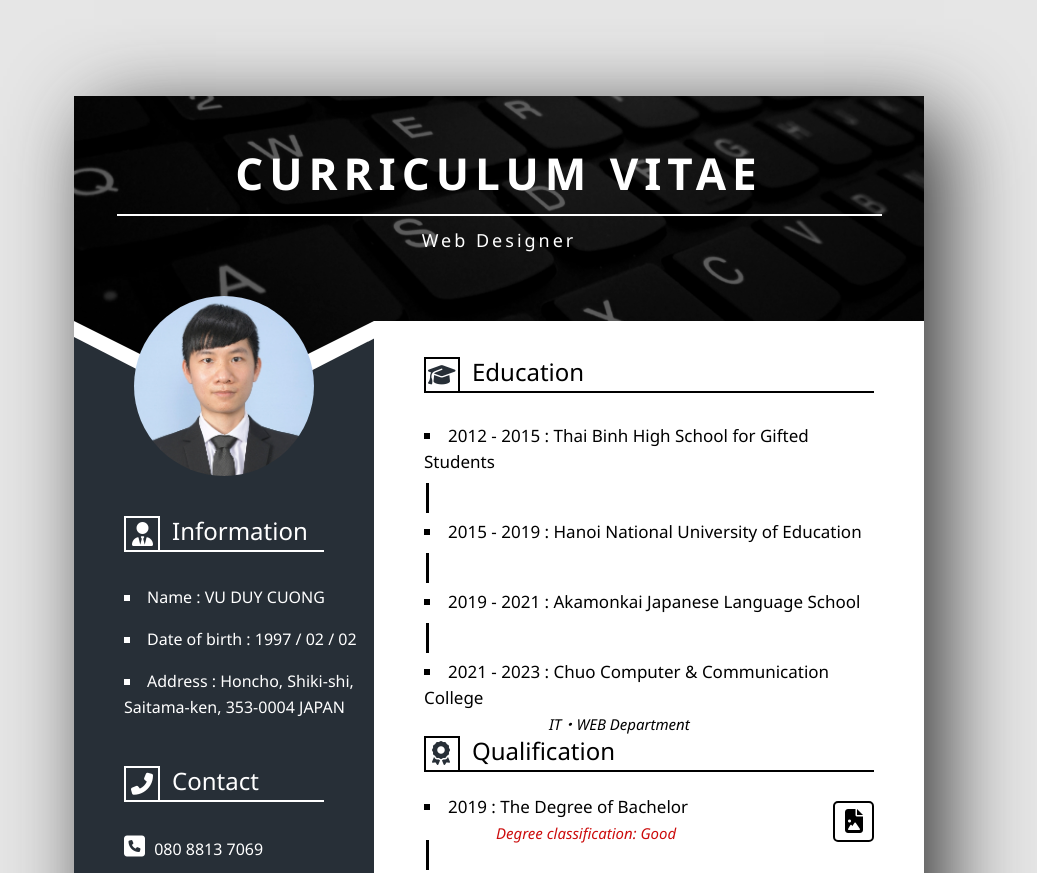
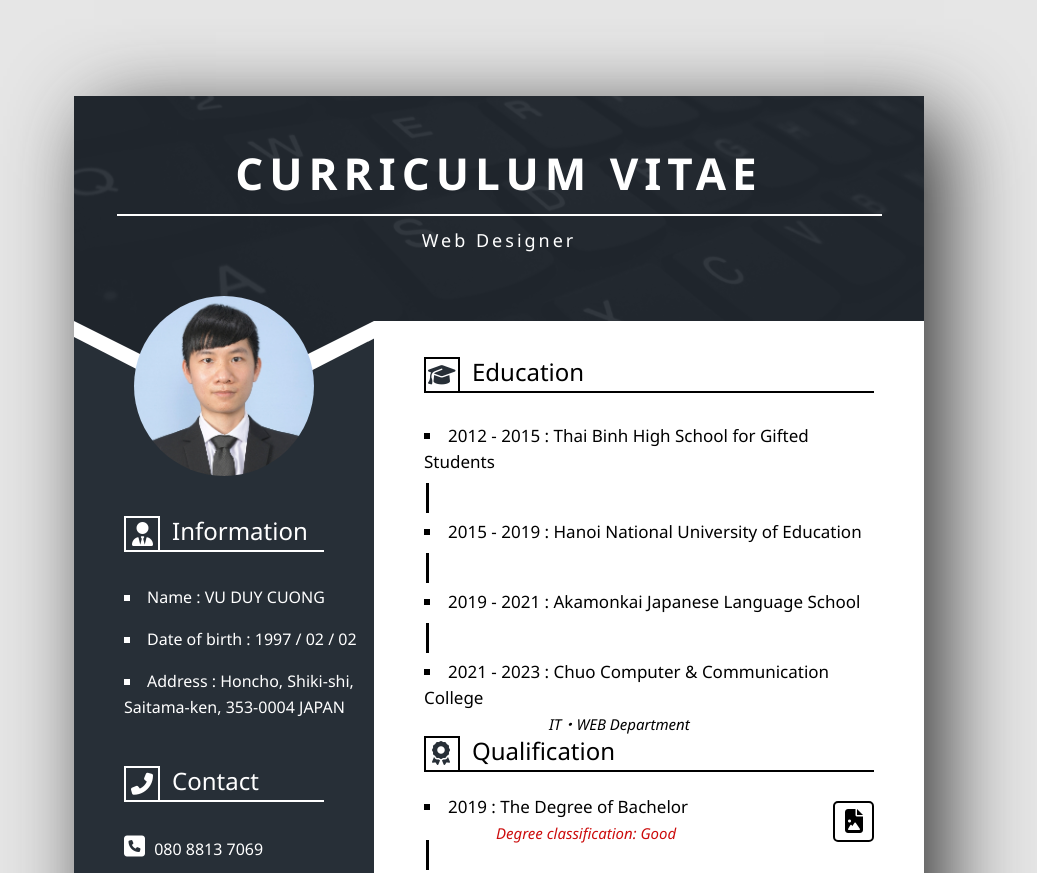
Before and after one commit to Cuong-97/CV, a plain HTML site: page index.html in a window 1280 px wide. Shown: the top 873 px of the page, without its empty margins (141-1178 px from the left). Drawn offline with Linux system fonts and the light colour scheme.

Commit message:
up_background_color

```diff
--- a/index.html
+++ b/index.html
@@ -17,6 +17,7 @@
     <div class="CV">
         <div class="header">
             <img src="./keyboard_background.jpg" class="header_background">
+            <div class="header_background_2"></div>
             <p class="header_title"> CURRICULUM VITAE </p>
             <p class="header_text"> Web Designer </p>
             <div class="triangle_bottomleff_big"></div>
--- a/style.css
+++ b/style.css
@@ -35,6 +35,12 @@ body{
     width: 100%;
     height: 100%;
     opacity: 0.6;
+}
+.header_background_2{
+    width: 100%;
+    height: 100%;
+    opacity: 0.8;
+    background-color: #272F37;
 }
 .header_title{
     position: absolute;
```
